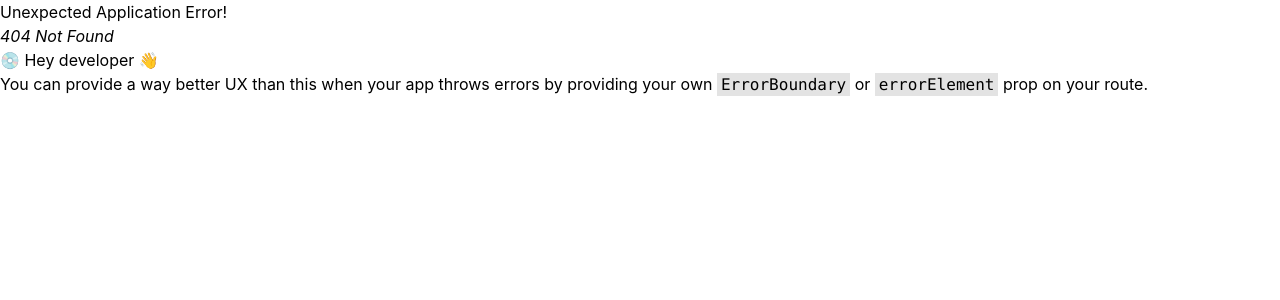
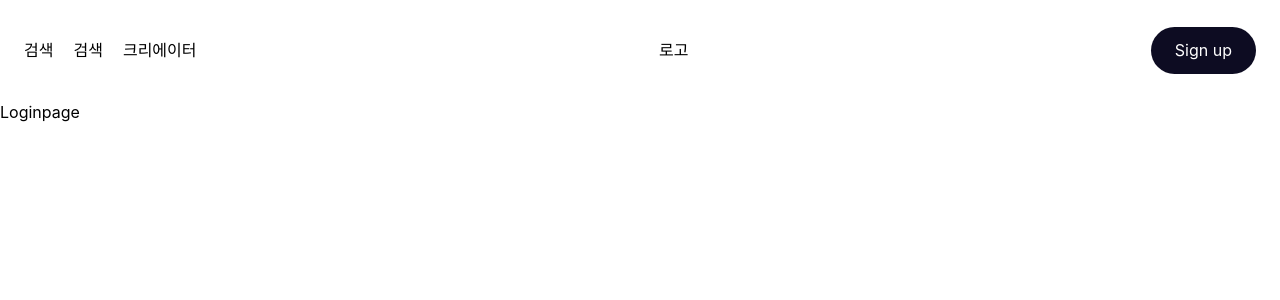
Before and after one commit to sae1013/youtubeng, a React (Create React App) app: page /login in a window 1280 px wide. Before the commit this address had no page. Shown: the top 300 px of the page. Built offline with nearby package versions, Linux system fonts and the light colour scheme.

Commit message:
Set Browser Router

```diff
--- a/src/App.tsx
+++ b/src/App.tsx
@@ -1,11 +1,15 @@
 import React from 'react';
+import { RouterProvider } from 'react-router-dom';
+
+import { Outlet } from 'react-router-dom';
+import { Suspense } from 'react';
 import TopBar from './components/TopBar';
-
 function App() {
   return (
-    <div className='App'>
+    <Suspense>
       <TopBar></TopBar>
-    </div>
+      <Outlet></Outlet>
+    </Suspense>
   );
 }
 
--- a/src/components/TopBar.tsx
+++ b/src/components/TopBar.tsx
@@ -1,9 +1,14 @@
 import React from 'react';
 import styles from './TopBar.module.scss';
 import Button from './Button';
+import { useNavigate } from 'react-router-dom';
 
 function TopBar() {
-  const handleSignupBtn = () => {};
+  const navigate = useNavigate();
+  const handleSignupBtn = () => {
+    navigate('/login');
+  };
+
   return (
     <div className={styles.topbar}>
       <ul className={styles.topbar__menu}>
--- /dev/null
+++ b/src/pages/home/MainHomePage.tsx
@@ -0,0 +1,7 @@
+import React from 'react';
+
+function MainHomePage() {
+  return <div>MainHomePage</div>;
+}
+
+export default MainHomePage;
--- /dev/null
+++ b/src/pages/login/LoginPage.module.scss
@@ -0,0 +1,3 @@
+.home {
+  background-color: var(--bg-primary-color);
+}
--- /dev/null
+++ b/src/pages/login/LoginPage.tsx
@@ -0,0 +1,7 @@
+import React from 'react';
+
+function LoginPage() {
+  return <div>Loginpage</div>;
+}
+
+export default LoginPage;
--- /dev/null
+++ b/src/routes/index.ts
@@ -0,0 +1 @@
+export * from './route.tsx';
--- /dev/null
+++ b/src/routes/route.tsx
@@ -0,0 +1,22 @@
+import React from 'react';
+import { RouteObject, createBrowserRouter } from 'react-router-dom';
+import MainHomePage from '../pages/home/MainHomePage';
+import LoginPage from '../pages/login/LoginPage';
+import App from '../App';
+
+export const routerBuilder = () => {
+  const childRoutes = (): RouteObject[] => {
+    return [
+      {
+        path: '/',
+        element: <MainHomePage></MainHomePage>,
+      },
+      {
+        path: '/login',
+        element: <LoginPage></LoginPage>,
+      },
+    ];
+  };
+  const router: RouteObject[] = [{ element: <App></App>, children: childRoutes() }];
+  return createBrowserRouter(router);
+};
--- /dev/null
+++ b/src/theme/style_mapper.ts
@@ -0,0 +1 @@
+// SCSS file -> style theme transform module
--- /dev/null
+++ b/src/theme/variables.module.scss
@@ -0,0 +1,12 @@
+:root {
+  // background
+  --bg-primary-color: #f8f7f4;
+  --secondary-color: #2ecc71;
+
+  // color
+  --black-500: #0d0c22;
+  --grey-500: #565564;
+
+  // font
+  --font-stack: 'Helvetica', sans-serif;
+}
--- a/tsconfig.json
+++ b/tsconfig.json
@@ -6,8 +6,9 @@
     "skipLibCheck": true,
     "esModuleInterop": true,
     "allowSyntheticDefaultImports": true,
+    "allowImportingTsExtensions": true,
     "strict": true,
-    "forceConsistentCasingInFileNames": true,
+    // "forceConsistentCasingInFileNames": true,
     "module": "esnext",
     "moduleResolution": "node",
     "resolveJsonModule": true,
```
Also changed, not shown: src/index.tsx (+3 -10 lines).
